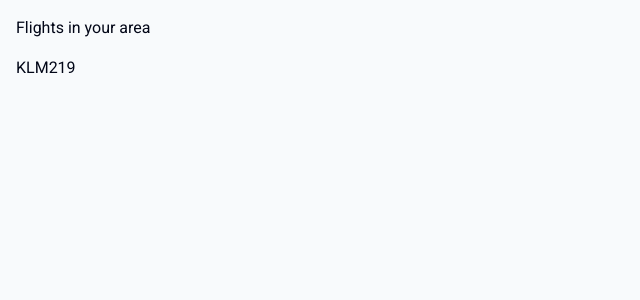
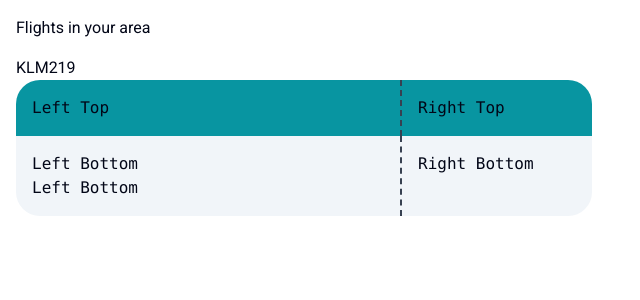
Before and after one commit to Audeamus96/flight-tracker, a Next.js app: page / in a window 1280 px wide. Shown: the top 300 px of the page, without its empty margins (0-640 px from the left). Built offline with nearby package versions, Linux system fonts and the light colour scheme.

Commit message:
added flight data box component

```diff
--- a/app/components/FlightDataBox.tsx
+++ b/app/components/FlightDataBox.tsx
@@ -6,6 +6,27 @@
 
     return (
         <>
+            <div className="flex-1 min-h-48 max-w-xl min-width-sm font-mono">
+            <div className="grid grid-cols-3">
+                <div className="col-span-2 bg-[#0895A1] p-4 rounded-tl-3xl">Left Top</div>
+                <div className="bg-[#0895A1] p-4 rounded-tr-3xl border-l-2 border-dashed border-gray-700">Right Top</div>
+                {/* Bottom Left*/}
+                <div className="col-span-2 bg-slate-100 p-4 rounded-bl-3xl">
+                   <p>Left Bottom</p>
+                   <p>Left Bottom</p>
+                </div>
+                <div className="bg-slate-100 p-4 rounded-br-3xl border-l-2 border-dashed border-gray-700">
+                    Right Bottom
+                </div>
+            </div>
+
+                {/* <div className="flex flex-row p-4 bg-[#0895A1] rounded-t-3xl">
+                    <p>Here</p>
+                </div>
+                <div className="flex p-4">
+                    <p>Here</p>
+                </div> */}
+            </div>
         </>
     );
 }
--- a/app/layout.tsx
+++ b/app/layout.tsx
@@ -20,7 +20,7 @@
 }) {
   return (
     <html lang="en">
-      <body className={`${roboto.className} bg-slate-50 text-slate-950 container mx-auto p-4`}>{children}</body>
+      <body className={`${roboto.className} bg-white text-slate-950 mx-auto p-4 container`}>{children}</body>
     </html>
   )
 }
--- a/app/page.tsx
+++ b/app/page.tsx
@@ -28,7 +28,7 @@
   // console.log(flights[0]);
   return (
     <>
-      <header className="flex justify-between items-center mb-4">
+      <header className="flex- justify-between items-center mb-4">
         <h1 className="text-2x1">Flights in your area</h1>
       </header>
       <ul>
--- a/tailwind.config.ts
+++ b/tailwind.config.ts
@@ -22,7 +22,7 @@
 
       '2xl': '1536px',
       // => @media (min-width: 1536px) { ... }
-    }
+    },
   },
   plugins: [],
 }
```
